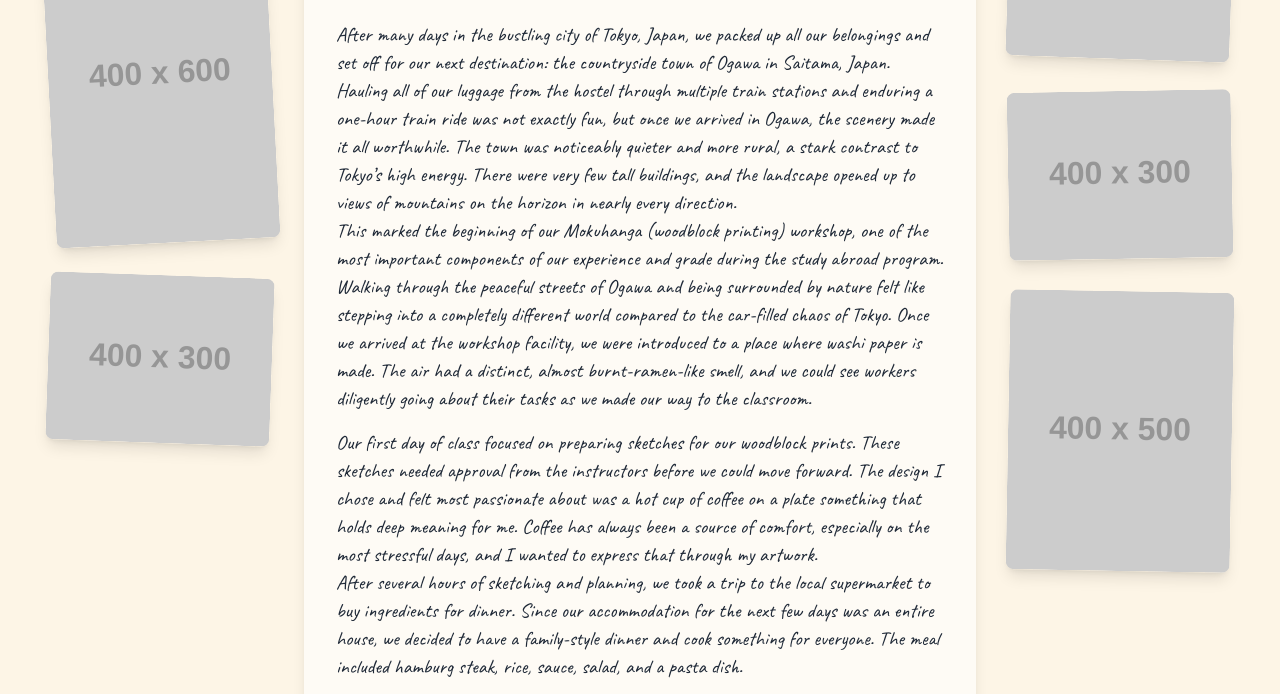
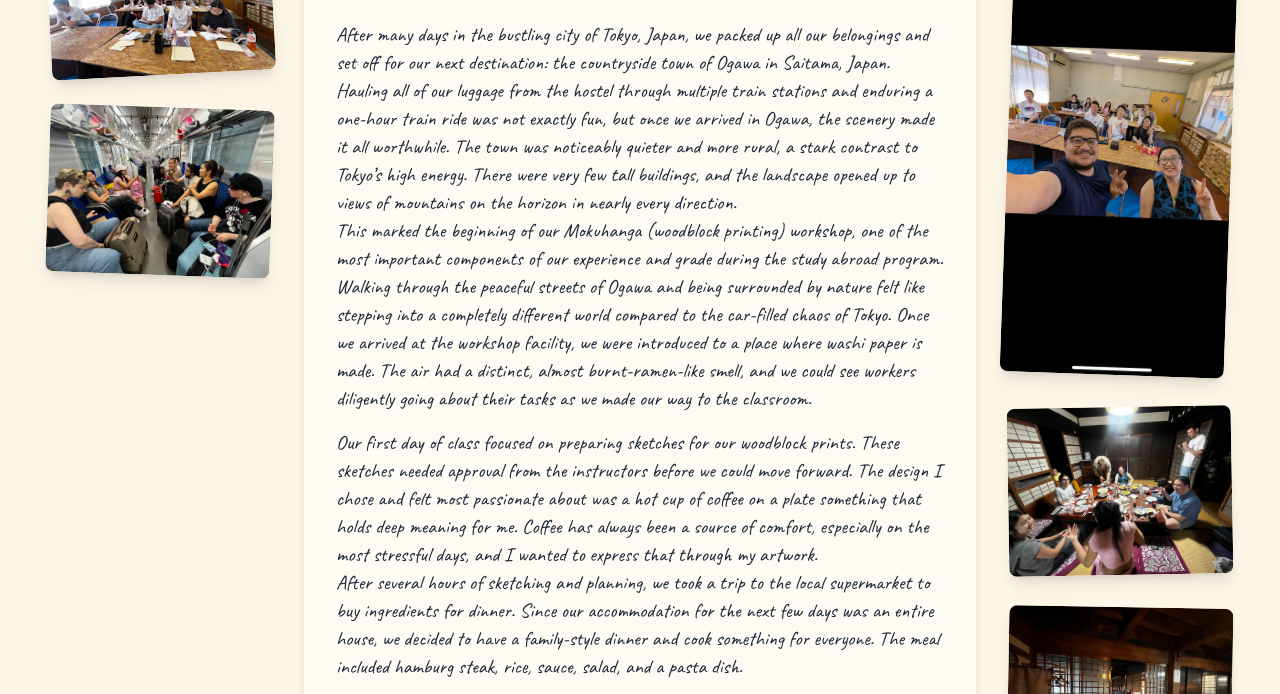
Before and after one commit to UnseenAssassin/Japan_Trip_Journal_2025, a plain HTML site: page Day6.html in a window 1280 px wide. Shown: the part 189-883 px from the top of the page. Drawn offline with nearby package versions, Linux system fonts and the light colour scheme; placeholder pictures from the web are drawn by us.

Commit message:
Added Images

```diff
--- a/Day6.html
+++ b/Day6.html
@@ -19,8 +19,8 @@
     <div class="container mx-auto flex justify-center items-start gap-4 md:gap-8">
         <!-- Left Image Column -->
         <div class="hidden md:flex flex-col gap-8 w-1/5 pt-12">
-            <img src="https://placehold.co/400x600/D1E5F0/333333?text=Akihabara+Street" alt="Placeholder image of a street in Akihabara" class="rounded-lg shadow-lg transform -rotate-3 transition hover:rotate-0 hover:scale-105">
-            <img src="https://placehold.co/400x300/FFF2CC/333333?text=FamilyMart" alt="Placeholder image of a FamilyMart convenience store" class="rounded-lg shadow-lg transform rotate-2 transition hover:rotate-0 hover:scale-105">
+            <img src="Day6Images/Ogawa2.jpg" alt="Placeholder image of a street in Akihabara" class="rounded-lg shadow-lg transform -rotate-3 transition hover:rotate-0 hover:scale-105">
+            <img src="Day6Images/Ogawa1.jpg" alt="Placeholder image of a FamilyMart convenience store" class="rounded-lg shadow-lg transform rotate-2 transition hover:rotate-0 hover:scale-105">
         </div>
 
         <!-- Journal Entry Column -->
@@ -58,9 +58,9 @@ Our accommodation itself was stunning a traditional Japanese home with paper wal
 
         <!-- Right Image Column -->
         <div class="hidden md:flex flex-col gap-8 w-1/5 pt-8">
-             <img src="https://placehold.co/400x300/F7CAC9/333333?text=Conveyor+Belt+Sushi" alt="Placeholder image of conveyor belt sushi" class="rounded-lg shadow-lg transform rotate-2 transition hover:rotate-0 hover:scale-105">
-             <img src="https://placehold.co/400x300/CFE2F3/333333?text=Tokyo+Train" alt="Placeholder image of a train in Tokyo" class="rounded-lg shadow-lg transform -rotate-1 transition hover:rotate-0 hover:scale-105">
-             <img src="https://placehold.co/400x500/EAD1DC/333333?text=Hostel+Room" alt="Placeholder image of a hostel room" class="rounded-lg shadow-lg transform rotate-1 transition hover:rotate-0 hover:scale-105">
+             <img src="Day6Images/Ogawa5.PNG" alt="Placeholder image of conveyor belt sushi" class="rounded-lg shadow-lg transform rotate-2 transition hover:rotate-0 hover:scale-105">
+             <img src="Day6Images/Ogawa4.jpg" alt="Placeholder image of a train in Tokyo" class="rounded-lg shadow-lg transform -rotate-1 transition hover:rotate-0 hover:scale-105">
+             <img src="Day6Images/Ogawa3.jpg" alt="Placeholder image of a hostel room" class="rounded-lg shadow-lg transform rotate-1 transition hover:rotate-0 hover:scale-105">
         </div>
     </div>
 </body>
```
